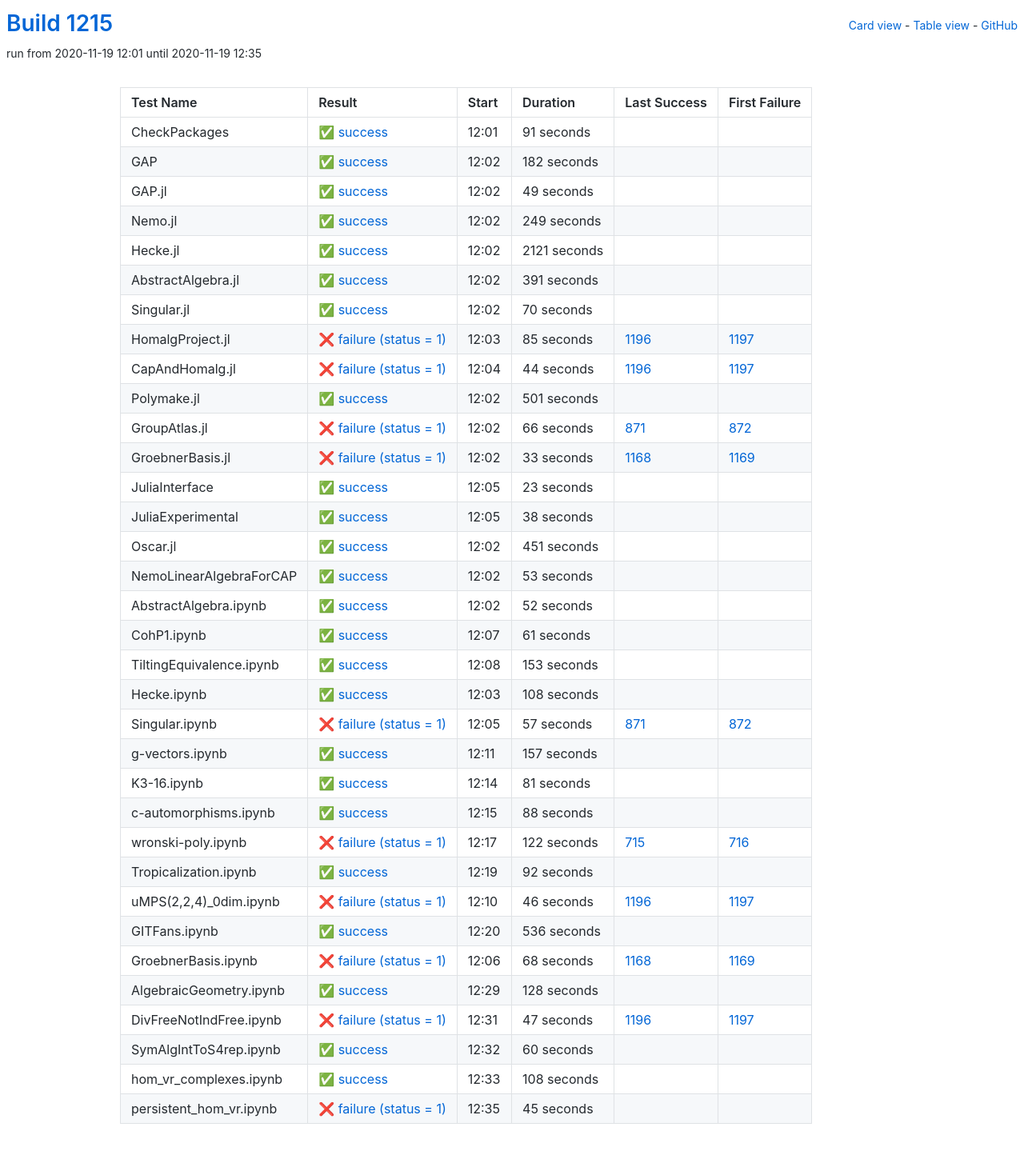
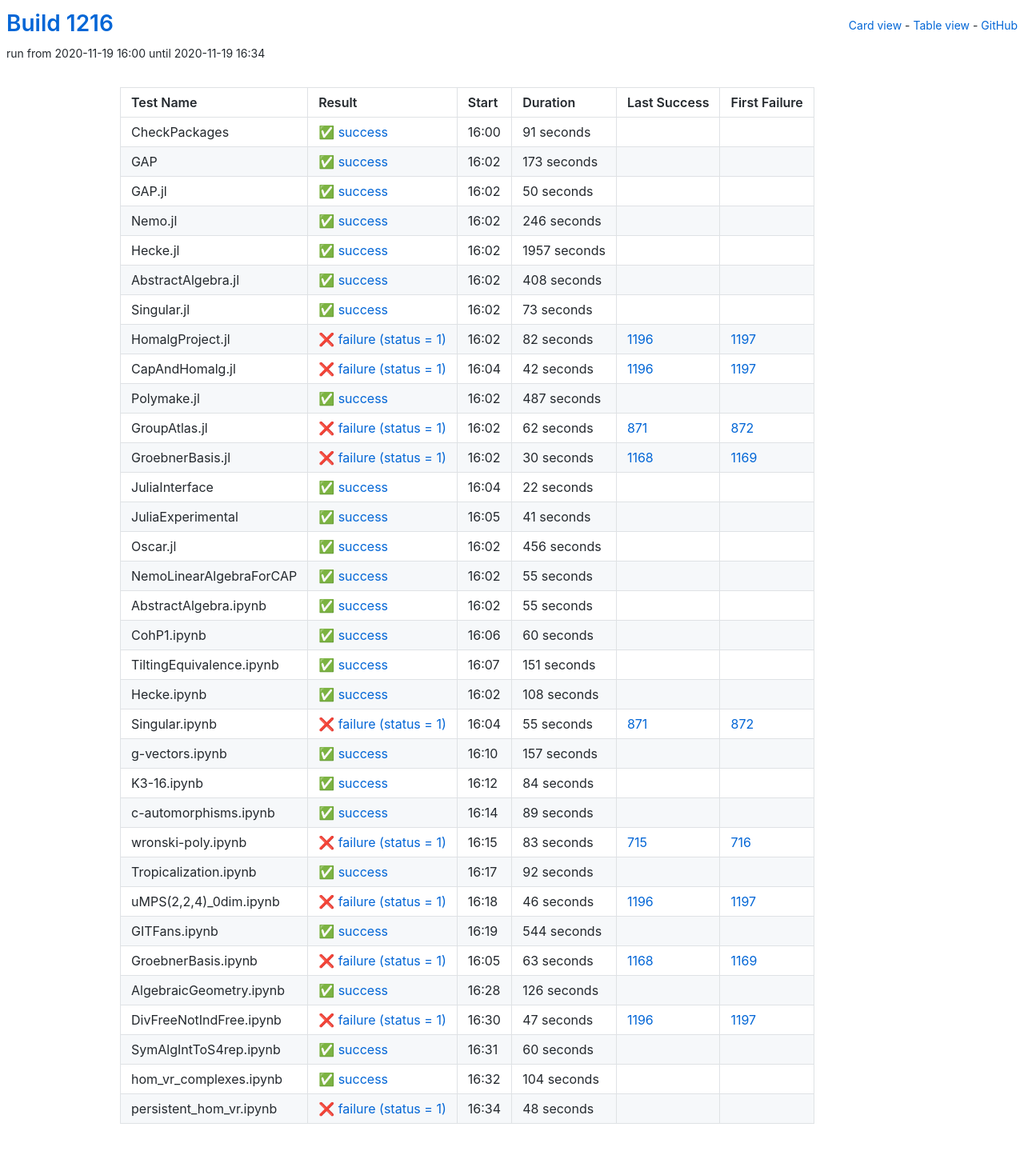
Before and after one commit to oscar-system/oscar-ci-status-stable, a Jekyll site: the page built from table.html, in a window 1280 px wide. Shown: the whole page at 80% size. Built offline with Jekyll 4.4.1, drawn with Linux system fonts in a browser that asks for light colours.

Commit message:
Build #1216

```diff
--- a/_data/ci.yml
+++ b/_data/ci.yml
@@ -1,6 +1,6 @@
 ---
-build: 1215
-build_url: https://oscarci.mathematik.uni-kl.de/job/oscar-stable/1215/
+build: 1216
+build_url: https://oscarci.mathematik.uni-kl.de/job/oscar-stable/1216/
 job: oscar-stable
 organization: oscar-system
 repo: oscar-ci-status-stable
@@ -8,8 +8,8 @@ repourl: https://github.com/oscar-system/oscar-ci-status-stable
 tests:
 - name: CheckPackages
   id: checkpackages
-  log: https://oscarci.mathematik.uni-kl.de/job/oscar-stable/1215/artifact/logs/build-1215/CheckPackages.log
-  start: 2020-11-19 12:01
+  log: https://oscarci.mathematik.uni-kl.de/job/oscar-stable/1216/artifact/logs/build-1216/CheckPackages.log
+  start: 2020-11-19 16:00
   success: true
   exitcode: 0
   status: success
@@ -20,224 +20,224 @@ tests:
   first_failure_url:
 - name: GAP
   id: gap
-  log: https://oscarci.mathematik.uni-kl.de/job/oscar-stable/1215/artifact/logs/build-1215/GAP.log
-  start: 2020-11-19 12:02
+  log: https://oscarci.mathematik.uni-kl.de/job/oscar-stable/1216/artifact/logs/build-1216/GAP.log
+  start: 2020-11-19 16:02
   success: true
   exitcode: 0
   status: success
-  duration: 182
+  duration: 173
   last_success: false
   last_success_url:
   first_failure: false
   first_failure_url:
 - name: GAP.jl
   id: gap-jl
-  log: https://oscarci.mathematik.uni-kl.de/job/oscar-stable/1215/artifact/logs/build-1215/GAP.jl.log
-  start: 2020-11-19 12:02
+  log: https://oscarci.mathematik.uni-kl.de/job/oscar-stable/1216/artifact/logs/build-1216/GAP.jl.log
+  start: 2020-11-19 16:02
   success: true
   exitcode: 0
   status: success
-  duration: 49
+  duration: 50
   last_success: false
   last_success_url:
   first_failure: false
   first_failure_url:
 - name: Nemo.jl
   id: nemo-jl
-  log: https://oscarci.mathematik.uni-kl.de/job/oscar-stable/1215/artifact/logs/build-1215/Nemo.jl.log
-  start: 2020-11-19 12:02
+  log: https://oscarci.mathematik.uni-kl.de/job/oscar-stable/1216/artifact/logs/build-1216/Nemo.jl.log
+  start: 2020-11-19 16:02
   success: true
   exitcode: 0
   status: success
-  duration: 249
+  duration: 246
   last_success: false
   last_success_url:
   first_failure: false
   first_failure_url:
 - name: Hecke.jl
   id: hecke-jl
-  log: https://oscarci.mathematik.uni-kl.de/job/oscar-stable/1215/artifact/logs/build-1215/Hecke.jl.log
-  start: 2020-11-19 12:02
+  log: https://oscarci.mathematik.uni-kl.de/job/oscar-stable/1216/artifact/logs/build-1216/Hecke.jl.log
+  start: 2020-11-19 16:02
   success: true
   exitcode: 0
   status: success
-  duration: 2121
+  duration: 1957
   last_success: false
   last_success_url:
   first_failure: false
   first_failure_url:
 - name: AbstractAlgebra.jl
   id: abstractalgebra-jl
-  log: https://oscarci.mathematik.uni-kl.de/job/oscar-stable/1215/artifact/logs/build-1215/AbstractAlgebra.jl.log
-  start: 2020-11-19 12:02
+  log: https://oscarci.mathematik.uni-kl.de/job/oscar-stable/1216/artifact/logs/build-1216/AbstractAlgebra.jl.log
+  start: 2020-11-19 16:02
   success: true
   exitcode: 0
   status: success
-  duration: 391
+  duration: 408
   last_success: false
   last_success_url:
   first_failure: false
   first_failure_url:
 - name: Singular.jl
   id: singular-jl
-  log: https://oscarci.mathematik.uni-kl.de/job/oscar-stable/1215/artifact/logs/build-1215/Singular.jl.log
-  start: 2020-11-19 12:02
+  log: https://oscarci.mathematik.uni-kl.de/job/oscar-stable/1216/artifact/logs/build-1216/Singular.jl.log
+  start: 2020-11-19 16:02
   success: true
   exitcode: 0
   status: success
-  duration: 70
+  duration: 73
   last_success: false
   last_success_url:
   first_failure: false
   first_failure_url:
 - name: HomalgProject.jl
   id: homalgproject-jl
-  log: https://oscarci.mathematik.uni-kl.de/job/oscar-stable/1215/artifact/logs/build-1215/HomalgProject.jl.log
-  start: 2020-11-19 12:03
+  log: https://oscarci.mathematik.uni-kl.de/job/oscar-stable/1216/artifact/logs/build-1216/HomalgProject.jl.log
+  start: 2020-11-19 16:02
   success: false
   exitcode: 1
   status: failure
-  duration: 85
+  duration: 82
   last_success: 1196
   last_success_url: https://oscarci.mathematik.uni-kl.de/job/oscar-stable/1196/
   first_failure: 1197
   first_failure_url: https://oscarci.mathematik.uni-kl.de/job/oscar-stable/1197/
 - name: CapAndHomalg.jl
   id: capandhomalg-jl
-  log: https://oscarci.mathematik.uni-kl.de/job/oscar-stable/1215/artifact/logs/build-1215/CapAndHomalg.jl.log
-  start: 2020-11-19 12:04
+  log: https://oscarci.mathematik.uni-kl.de/job/oscar-stable/1216/artifact/logs/build-1216/CapAndHomalg.jl.log
+  start: 2020-11-19 16:04
   success: false
   exitcode: 1
   status: failure
-  duration: 44
+  duration: 42
   last_success: 1196
   last_success_url: https://oscarci.mathematik.uni-kl.de/job/oscar-stable/1196/
   first_failure: 1197
   first_failure_url: https://oscarci.mathematik.uni-kl.de/job/oscar-stable/1197/
 - name: Polymake.jl
   id: polymake-jl
-  log: https://oscarci.mathematik.uni-kl.de/job/oscar-stable/1215/artifact/logs/build-1215/Polymake.jl.log
-  start: 2020-11-19 12:02
+  log: https://oscarci.mathematik.uni-kl.de/job/oscar-stable/1216/artifact/logs/build-1216/Polymake.jl.log
+  start: 2020-11-19 16:02
   success: true
   exitcode: 0
   status: success
-  duration: 501
+  duration: 487
   last_success: false
   last_success_url:
   first_failure: false
   first_failure_url:
 - name: GroupAtlas.jl
   id: groupatlas-jl
-  log: https://oscarci.mathematik.uni-kl.de/job/oscar-stable/1215/artifact/logs/build-1215/GroupAtlas.jl.log
-  start: 2020-11-19 12:02
+  log: https://oscarci.mathematik.uni-kl.de/job/oscar-stable/1216/artifact/logs/build-1216/GroupAtlas.jl.log
+  start: 2020-11-19 16:02
   success: false
   exitcode: 1
   status: failure
-  duration: 66
+  duration: 62
   last_success: 871
   last_success_url: https://oscarci.mathematik.uni-kl.de/job/oscar-stable/871/
   first_failure: 872
   first_failure_url: https://oscarci.mathematik.uni-kl.de/job/oscar-stable/872/
 - name: GroebnerBasis.jl
   id: groebnerbasis-jl
-  log: https://oscarci.mathematik.uni-kl.de/job/oscar-stable/1215/artifact/logs/build-1215/GroebnerBasis.jl.log
-  start: 2020-11-19 12:02
+  log: https://oscarci.mathematik.uni-kl.de/job/oscar-stable/1216/artifact/logs/build-1216/GroebnerBasis.jl.log
+  start: 2020-11-19 16:02
   success: false
   exitcode: 1
   status: failure
-  duration: 33
+  duration: 30
   last_success: 1168
   last_success_url: https://oscarci.mathematik.uni-kl.de/job/oscar-stable/1168/
   first_failure: 1169
   first_failure_url: https://oscarci.mathematik.uni-kl.de/job/oscar-stable/1169/
 - name: JuliaInterface
   id: juliainterface
-  log: https://oscarci.mathematik.uni-kl.de/job/oscar-stable/1215/artifact/logs/build-1215/JuliaInterface.log
-  start: 2020-11-19 12:05
+  log: https://oscarci.mathematik.uni-kl.de/job/oscar-stable/1216/artifact/logs/build-1216/JuliaInterface.log
+  start: 2020-11-19 16:04
   success: true
   exitcode: 0
   status: success
-  duration: 23
+  duration: 22
   last_success: false
   last_success_url:
   first_failure: false
   first_failure_url:
 - name: JuliaExperimental
   id: juliaexperimental
-  log: https://oscarci.mathematik.uni-kl.de/job/oscar-stable/1215/artifact/logs/build-1215/JuliaExperimental.log
-  start: 2020-11-19 12:05
+  log: https://oscarci.mathematik.uni-kl.de/job/oscar-stable/1216/artifact/logs/build-1216/JuliaExperimental.log
+  start: 2020-11-19 16:05
   success: true
   exitcode: 0
   status: success
-  duration: 38
+  duration: 41
   last_success: false
   last_success_url:
   first_failure: false
   first_failure_url:
 - name: Oscar.jl
   id: oscar-jl
-  log: https://oscarci.mathematik.uni-kl.de/job/oscar-stable/1215/artifact/logs/build-1215/Oscar.jl.log
-  start: 2020-11-19 12:02
+  log: https://oscarci.mathematik.uni-kl.de/job/oscar-stable/1216/artifact/logs/build-1216/Oscar.jl.log
+  start: 2020-11-19 16:02
   success: true
   exitcode: 0
   status: success
-  duration: 451
+  duration: 456
   last_success: false
   last_success_url:
   first_failure: false
   first_failure_url:
 - name: NemoLinearAlgebraForCAP
   id: nemolinearalgebraforcap
-  log: https://oscarci.mathematik.uni-kl.de/job/oscar-stable/1215/artifact/logs/build-1215/NemoLinearAlgebraForCAP.log
-  start: 2020-11-19 12:02
+  log: https://oscarci.mathematik.uni-kl.de/job/oscar-stable/1216/artifact/logs/build-1216/NemoLinearAlgebraForCAP.log
+  start: 2020-11-19 16:02
   success: true
   exitcode: 0
   status: success
-  duration: 53
+  duration: 55
   last_success: false
   last_success_url:
   first_failure: false
   first_failure_url:
 - name: AbstractAlgebra.ipynb
   id: abstractalgebra-ipynb
-  log: https://oscarci.mathematik.uni-kl.de/job/oscar-stable/1215/artifact/logs/build-1215/AbstractAlgebra.ipynb.log
-  start: 2020-11-19 12:02
+  log: https://oscarci.mathematik.uni-kl.de/job/oscar-stable/1216/artifact/logs/build-1216/AbstractAlgebra.ipynb.log
+  start: 2020-11-19 16:02
   success: true
   exitcode: 0
   status: success
-  duration: 52
+  duration: 55
   last_success: false
   last_success_url:
   first_failure: false
   first_failure_url:
 - name: CohP1.ipynb
   id: cohp1-ipynb
-  log: https://oscarci.mathematik.uni-kl.de/job/oscar-stable/1215/artifact/logs/build-1215/CohP1.ipynb.log
-  start: 2020-11-19 12:07
+  log: https://oscarci.mathematik.uni-kl.de/job/oscar-stable/1216/artifact/logs/build-1216/CohP1.ipynb.log
+  start: 2020-11-19 16:06
   success: true
   exitcode: 0
   status: success
-  duration: 61
+  duration: 60
   last_success: false
   last_success_url:
   first_failure: false
   first_failure_url:
 - name: TiltingEquivalence.ipynb
   id: tiltingequivalence-ipynb
-  log: https://oscarci.mathematik.uni-kl.de/job/oscar-stable/1215/artifact/logs/build-1215/TiltingEquivalence.ipynb.log
-  start: 2020-11-19 12:08
+  log: https://oscarci.mathematik.uni-kl.de/job/oscar-stable/1216/artifact/logs/build-1216/TiltingEquivalence.ipynb.log
+  start: 2020-11-19 16:07
   success: true
   exitcode: 0
   status: success
-  duration: 153
+  duration: 151
   last_success: false
   last_success_url:
   first_failure: false
   first_failure_url:
 - name: Hecke.ipynb
   id: hecke-ipynb
-  log: https://oscarci.mathematik.uni-kl.de/job/oscar-stable/1215/artifact/logs/build-1215/Hecke.ipynb.log
-  start: 2020-11-19 12:03
+  log: https://oscarci.mathematik.uni-kl.de/job/oscar-stable/1216/artifact/logs/build-1216/Hecke.ipynb.log
+  start: 2020-11-19 16:02
   success: true
   exitcode: 0
   status: success
@@ -248,20 +248,20 @@ tests:
   first_failure_url:
 - name: Singular.ipynb
   id: singular-ipynb
-  log: https://oscarci.mathematik.uni-kl.de/job/oscar-stable/1215/artifact/logs/build-1215/Singular.ipynb.log
-  start: 2020-11-19 12:05
+  log: https://oscarci.mathematik.uni-kl.de/job/oscar-stable/1216/artifact/logs/build-1216/Singular.ipynb.log
+  start: 2020-11-19 16:04
   success: false
   exitcode: 1
   status: failure
-  duration: 57
+  duration: 55
   last_success: 871
   last_success_url: https://oscarci.mathematik.uni-kl.de/job/oscar-stable/871/
   first_failure: 872
   first_failure_url: https://oscarci.mathematik.uni-kl.de/job/oscar-stable/872/
 - name: g-vectors.ipynb
   id: g-vectors-ipynb
-  log: https://oscarci.mathematik.uni-kl.de/job/oscar-stable/1215/artifact/logs/build-1215/g-vectors.ipynb.log
-  start: 2020-11-19 12:11
+  log: https://oscarci.mathematik.uni-kl.de/job/oscar-stable/1216/artifact/logs/build-1216/g-vectors.ipynb.log
+  start: 2020-11-19 16:10
   success: true
   exitcode: 0
   status: success
@@ -272,44 +272,44 @@ tests:
   first_failure_url:
 - name: K3-16.ipynb
   id: k3-16-ipynb
-  log: https://oscarci.mathematik.uni-kl.de/job/oscar-stable/1215/artifact/logs/build-1215/K3-16.ipynb.log
-  start: 2020-11-19 12:14
+  log: https://oscarci.mathematik.uni-kl.de/job/oscar-stable/1216/artifact/logs/build-1216/K3-16.ipynb.log
+  start: 2020-11-19 16:12
   success: true
   exitcode: 0
   status: success
-  duration: 81
+  duration: 84
   last_success: false
   last_success_url:
   first_failure: false
   first_failure_url:
 - name: c-automorphisms.ipynb
   id: c-automorphisms-ipynb
-  log: https://oscarci.mathematik.uni-kl.de/job/oscar-stable/1215/artifact/logs/build-1215/c-automorphisms.ipynb.log
-  start: 2020-11-19 12:15
+  log: https://oscarci.mathematik.uni-kl.de/job/oscar-stable/1216/artifact/logs/build-1216/c-automorphisms.ipynb.log
+  start: 2020-11-19 16:14
   success: true
   exitcode: 0
   status: success
-  duration: 88
+  duration: 89
   last_success: false
   last_success_url:
   first_failure: false
   first_failure_url:
 - name: wronski-poly.ipynb
   id: wronski-poly-ipynb
-  log: https://oscarci.mathematik.uni-kl.de/job/oscar-stable/1215/artifact/logs/build-1215/wronski-poly.ipynb.log
-  start: 2020-11-19 12:17
+  log: https://oscarci.mathematik.uni-kl.de/job/oscar-stable/1216/artifact/logs/build-1216/wronski-poly.ipynb.log
+  start: 2020-11-19 16:15
   success: false
   exitcode: 1
   status: failure
-  duration: 122
+  duration: 83
   last_success: 715
   last_success_url: https://oscarci.mathematik.uni-kl.de/job/oscar-stable/715/
   first_failure: 716
   first_failure_url: https://oscarci.mathematik.uni-kl.de/job/oscar-stable/716/
 - name: Tropicalization.ipynb
   id: tropicalization-ipynb
-  log: https://oscarci.mathematik.uni-kl.de/job/oscar-stable/1215/artifact/logs/build-1215/Tropicalization.ipynb.log
-  start: 2020-11-19 12:19
+  log: https://oscarci.mathematik.uni-kl.de/job/oscar-stable/1216/artifact/logs/build-1216/Tropicalization.ipynb.log
+  start: 2020-11-19 16:17
   success: true
   exitcode: 0
   status: success
@@ -320,8 +320,8 @@ tests:
   first_failure_url:
 - name: uMPS(2,2,4)_0dim.ipynb
   id: umps-2-2-4-0dim-ipynb
-  log: https://oscarci.mathematik.uni-kl.de/job/oscar-stable/1215/artifact/logs/build-1215/uMPS-2-2-4-_0dim.ipynb.log
-  start: 2020-11-19 12:10
+  log: https://oscarci.mathematik.uni-kl.de/job/oscar-stable/1216/artifact/logs/build-1216/uMPS-2-2-4-_0dim.ipynb.log
+  start: 2020-11-19 16:18
   success: false
   exitcode: 1
   status: failure
@@ -332,44 +332,44 @@ tests:
   first_failure_url: https://oscarci.mathematik.uni-kl.de/job/oscar-stable/1197/
 - name: GITFans.ipynb
   id: gitfans-ipynb
-  log: https://oscarci.mathematik.uni-kl.de/job/oscar-stable/1215/artifact/logs/build-1215/GITFans.ipynb.log
-  start: 2020-11-19 12:20
+  log: https://oscarci.mathematik.uni-kl.de/job/oscar-stable/1216/artifact/logs/build-1216/GITFans.ipynb.log
+  start: 2020-11-19 16:19
   success: true
   exitcode: 0
   status: success
-  duration: 536
+  duration: 544
   last_success: false
   last_success_url:
   first_failure: false
   first_failure_url:
 - name: GroebnerBasis.ipynb
   id: groebnerbasis-ipynb
-  log: https://oscarci.mathematik.uni-kl.de/job/oscar-stable/1215/artifact/logs/build-1215/GroebnerBasis.ipynb.log
-  start: 2020-11-19 12:06
+  log: https://oscarci.mathematik.uni-kl.de/job/oscar-stable/1216/artifact/logs/build-1216/GroebnerBasis.ipynb.log
+  start: 2020-11-19 16:05
   success: false
   exitcode: 1
   status: failure
-  duration: 68
+  duration: 63
   last_success: 1168
   last_success_url: https://oscarci.mathematik.uni-kl.de/job/oscar-stable/1168/
   first_failure: 1169
   first_failure_url: https://oscarci.mathematik.uni-kl.de/job/oscar-stable/1169/
 - name: AlgebraicGeometry.ipynb
   id: algebraicgeometry-ipynb
-  log: https://oscarci.mathematik.uni-kl.de/job/oscar-stable/1215/artifact/logs/build-1215/AlgebraicGeometry.ipynb.log
-  start: 2020-11-19 12:29
+  log: https://oscarci.mathematik.uni-kl.de/job/oscar-stable/1216/artifact/logs/build-1216/AlgebraicGeometry.ipynb.log
+  start: 2020-11-19 16:28
   success: true
   exitcode: 0
   status: success
-  duration: 128
+  duration: 126
   last_success: false
   last_success_url:
   first_failure: false
   first_failure_url:
 - name: DivFreeNotIndFree.ipynb
   id: divfreenotindfree-ipynb
-  log: https://oscarci.mathematik.uni-kl.de/job/oscar-stable/1215/artifact/logs/build-1215/DivFreeNotIndFree.ipynb.log
-  start: 2020-11-19 12:31
+  log: https://oscarci.mathematik.uni-kl.de/job/oscar-stable/1216/artifact/logs/build-1216/DivFreeNotIndFree.ipynb.log
+  start: 2020-11-19 16:30
   success: false
   exitcode: 1
   status: failure
@@ -380,8 +380,8 @@ tests:
   first_failure_url: https://oscarci.mathematik.uni-kl.de/job/oscar-stable/1197/
 - name: SymAlgIntToS4rep.ipynb
   id: symalginttos4rep-ipynb
-  log: https://oscarci.mathematik.uni-kl.de/job/oscar-stable/1215/artifact/logs/build-1215/SymAlgIntToS4rep.ipynb.log
-  start: 2020-11-19 12:32
+  log: https://oscarci.mathematik.uni-kl.de/job/oscar-stable/1216/artifact/logs/build-1216/SymAlgIntToS4rep.ipynb.log
+  start: 2020-11-19 16:31
   success: true
   exitcode: 0
   status: success
@@ -392,24 +392,24 @@ tests:
   first_failure_url:
 - name: hom_vr_complexes.ipynb
   id: hom-vr-complexes-ipynb
-  log: https://oscarci.mathematik.uni-kl.de/job/oscar-stable/1215/artifact/logs/build-1215/hom_vr_complexes.ipynb.log
-  start: 2020-11-19 12:33
+  log: https://oscarci.mathematik.uni-kl.de/job/oscar-stable/1216/artifact/logs/build-1216/hom_vr_complexes.ipynb.log
+  start: 2020-11-19 16:32
   success: true
   exitcode: 0
   status: success
-  duration: 108
+  duration: 104
   last_success: false
   last_success_url:
   first_failure: false
   first_failure_url:
 - name: persistent_hom_vr.ipynb
   id: persistent-hom-vr-ipynb
-  log: https://oscarci.mathematik.uni-kl.de/job/oscar-stable/1215/artifact/logs/build-1215/persistent_hom_vr.ipynb.log
-  start: 2020-11-19 12:35
+  log: https://oscarci.mathematik.uni-kl.de/job/oscar-stable/1216/artifact/logs/build-1216/persistent_hom_vr.ipynb.log
+  start: 2020-11-19 16:34
   success: false
   exitcode: 1
   status: failure
-  duration: 45
+  duration: 48
   last_success: false
   last_success_url:
   first_failure: false
```
Also changed, not shown: README.md.
